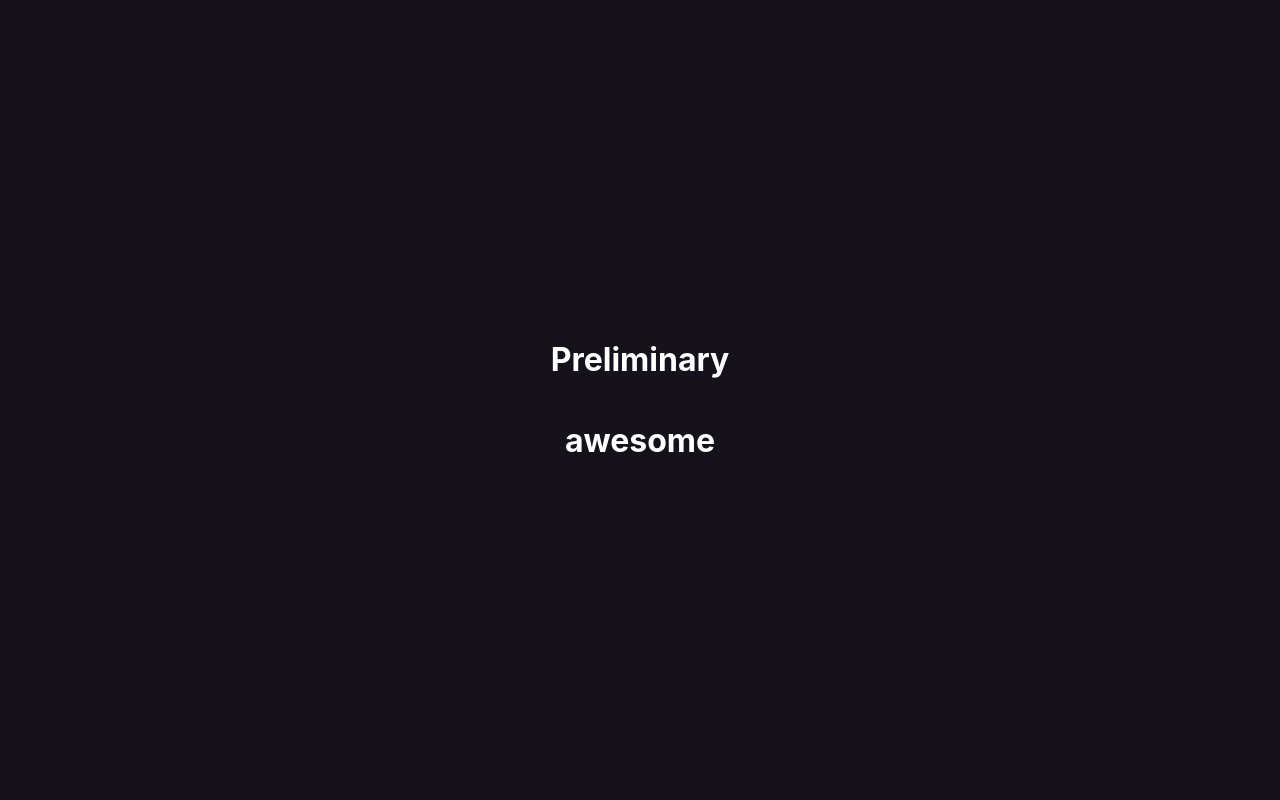
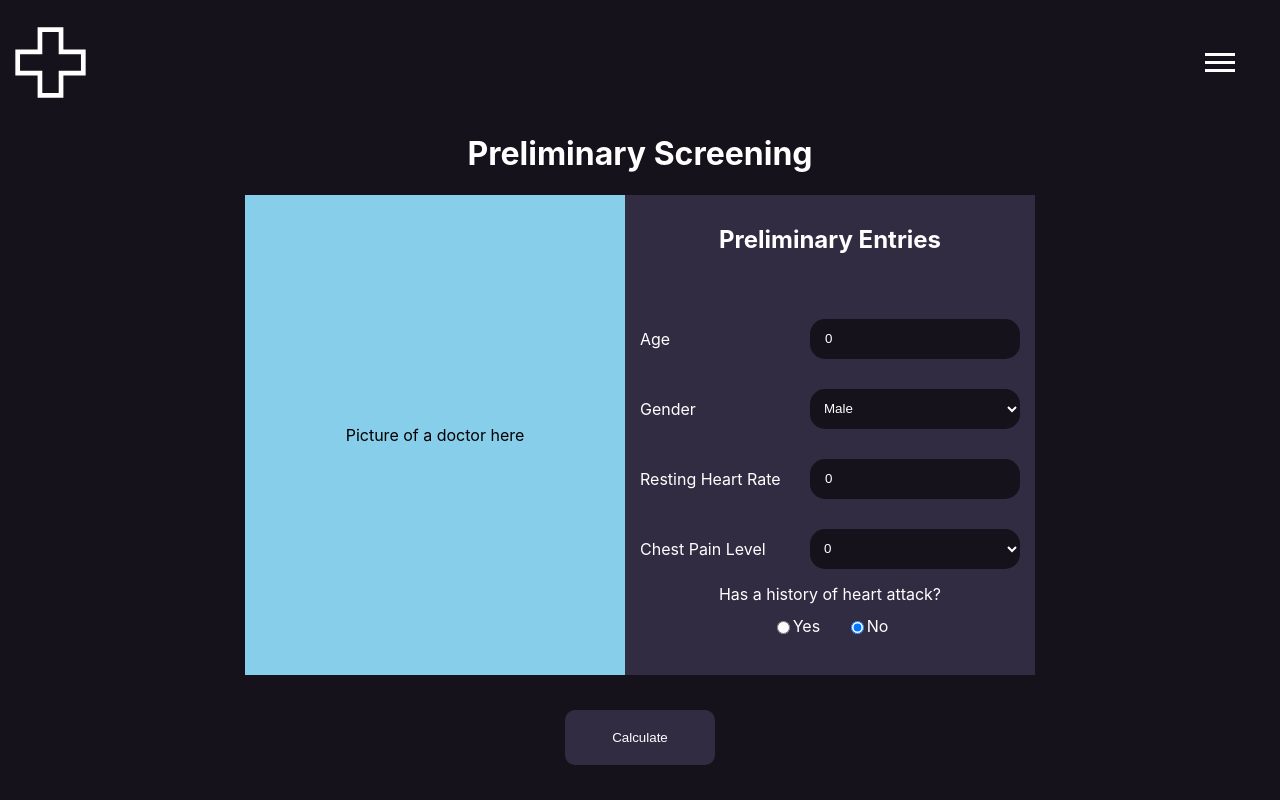
Before and after one commit to jlsude/data-science-II-final-project, a React (Create React App) app: page / in a window 1280 px wide. Built offline with nearby package versions, Linux system fonts and the light colour scheme.

Commit message:
style: add preliminary page

```diff
--- a/src/Pages/1. Preliminary/Preliminary.module.css
+++ b/src/Pages/1. Preliminary/Preliminary.module.css
@@ -3,7 +3,6 @@
     display: flex;
     flex-direction: column;
     align-items: center;
-    justify-content: center;
     background-color: #15121C;
     min-height: 100vh;
 }
@@ -11,3 +10,191 @@
 .headLine {
     color: white;
 }
+
+.header{
+    display: flex;
+    flex-direction: row;
+    align-items: center;
+    justify-content: space-between;
+    min-width: 100%;
+    margin: 1vw 5vw 0vw 5vw;
+
+}
+
+.headerLogo {
+    display: flex;
+    flex-direction: row;
+    align-items: center;
+    justify-content: center;
+    width: 100px;
+    height: 100px;
+}
+
+.harmburgerMenu{
+    width: 30px;
+    height: 30px;
+    margin-right: 50px;
+}
+
+.harmburgerMenuLine {
+    width: 30px;
+    height: 3px;
+    background-color: white;
+    margin: 5px;
+}
+
+.mainCardWindow{
+    display: flex;
+    flex-direction: row;
+    align-items: center;
+    justify-content: center;
+    width: 50vw;
+    margin: 0 auto;
+
+}
+
+.doctorPicturePanel{
+    height: 60vh;
+    flex: 0.9;
+    background-color: #87CEEB;
+    display: flex;
+    align-items: center;
+    justify-content: center;
+    min-width: 380px;
+}
+
+.preliminaryEntriesPanel{
+    height: 60vh;
+    flex: 1;
+    background-color: #322C42;
+    display: flex;
+    flex-direction: column;
+    align-items: center;
+}
+
+.buttonContainer{
+    display: flex;
+    flex-direction: row;
+    align-items: center;
+    justify-content: center;
+    margin: auto;
+}
+
+.button{
+    padding: 20px;
+    margin: 0vw 1vw 0vw 1vw;
+    border-radius: 10px;
+    border: none;
+    background-color: #322C42;
+    color: white;
+    width: 150px;
+}
+
+button:hover {
+    background-color: #3d384d;
+    cursor: pointer;
+}
+
+button:active {
+    background-color: #322C42;
+}
+
+
+
+
+.subheaderContainer{
+    display: flex;
+    flex-direction: row;
+    align-items: center;
+    justify-content: center;
+    margin: 0vw 0vw 0vw 0vw;
+}
+
+.subheader{
+    color: white;
+    width: 100%;
+    margin-block: 30px;
+}
+
+.inputsContainer{
+    display: flex;
+    flex-direction: column;
+    align-items: center;
+    width: 90%;
+    min-height: 70%;
+    padding-top: 20px;
+}
+
+.inputContainer{
+    display: flex;
+    flex-direction: row;
+    align-items: center;
+    justify-content: space-between;
+    margin: 15px;
+    gap: 20px;
+}
+
+.inputLabel{
+    color: white;
+    width: 150px;
+    text-align: start;
+}
+
+.inputData{
+    width: 180px;
+    height: 30px;
+    border-radius: 15px;
+    padding: 5px;
+    padding-inline: 15px;
+    border: none;
+    background-color: #15121C;
+    color: white;
+}
+
+.inputDataDropdown{
+    width: 210px;
+    height: 40px;
+    border-radius: 15px;
+    padding: 10px;
+    border: none;
+    background-color: #15121C;
+    color: white;
+
+}
+
+.historyContainer{
+    display: flex;
+    flex-direction: column;
+    align-items: center;
+    justify-content: center;
+
+    margin-top: auto;
+    margin-bottom: auto;
+}
+
+
+.historyQuestion{
+    color: white;
+    width: 100%;
+}
+
+.radioButtons{
+    display: flex;
+    flex-direction: row;
+    align-items: center;
+    justify-content: center;
+    margin: 1vw;
+}
+
+.radioButtonContainer{
+    display: flex;
+    flex-direction: row;
+    align-items: center;
+    justify-content: center;
+    margin: 0vw 1vw 0vw 1vw;
+    color: white;
+}
+
+.radioButton:hover {
+    cursor: pointer;
+}
--- a/src/Pages/1. Preliminary/preliminary.js
+++ b/src/Pages/1. Preliminary/preliminary.js
@@ -1,13 +1,139 @@
 import styles from './Preliminary.module.css'
+import React from 'react';
+import {useState, useEffect} from 'react';
+import {useHistory} from 'react-router-dom';
+
+
+const Preliminary= () => {
+
+    const [history, setHistory] = useState(0);
+    const [age, setAge] = useState(0);
+    const [gender, setGender] = useState(0);
+    const [trestbps, setTrestbps] = useState(0);
+    const [cp, setCp] = useState(0);
+
+    const [highProbability, setHighProbability] = useState(false);
+
+    const genderSelection = ['Male', 'Female'];
+    const chestPainSelection = [0, 1, 2, 3, 4];
+    const historyRouter = useHistory();
+
+    useEffect(() => {
+        console.log(`age: ${age}`);
+        console.log(`gender: ${gender}`)
+        console.log(`trestbps: ${trestbps}`)
+        console.log(`cp: ${cp}`)
+        console.log(`history: ${history}`)
+    }, [age, gender, trestbps, cp, history])
+
+    const calculate = () => {
+        const preliminaryData = {
+            history: history,
+            age: parseInt(age),
+            gender: gender,
+            trestbps: parseInt(trestbps),
+            cp: parseInt(cp)
+
+        }
+
+        localStorage.setItem('preliminaryData', JSON.stringify(preliminaryData));
+
+    }
 
 
 
-
-const Preliminary= () => {
     return (
         <div className={styles.pageBody}>
-            <h1 className={styles.headLine}>Preliminary</h1>
-            <h1 className={styles.headLine}>awesome</h1>
+            <div className={styles.header}>
+                <div className={styles.headerLogo}>
+                    <svg xmlns="http://www.w3.org/2000/svg" width="75px" height="75px" viewBox="0 0 512 512">
+                        <path fill="var(--ci-primary-color, #FFFFFF)"
+                            d="M344,16H168V168H16V344H168V496H344V344H496V168H344ZM464,200V312H312V464H200V312H48V200H200V48H312V200Z"
+                            //class="ci-primary"
+                            />
+                    </svg>
+                </div>
+                <div className={styles.harmburgerMenu}>
+                    <div className={styles.harmburgerMenuLine} />
+                    <div className={styles.harmburgerMenuLine} />
+                    <div className={styles.harmburgerMenuLine} />
+                </div>
+            </div>
+            <h1 className={styles.headLine}>Preliminary Screening</h1>
+            <div className={styles.mainCardWindow}>
+                <div className={styles.doctorPicturePanel}>
+                    Picture of a doctor here
+                </div>
+                <div className={styles.preliminaryEntriesPanel}>
+                    <div className={styles.subheaderContainer}>
+                        <h2 className={styles.subheader}>Preliminary Entries</h2>
+
+                    </div>
+                    <div className={styles.inputsContainer}>
+                        <div className={styles.inputContainer}>
+                            <label className={styles.inputLabel}>Age</label>
+                            <input className={styles.inputData} value={age} onChange={(e) => setAge(e.target.value)}/>
+                        </div>
+                        <div className={styles.inputContainer}>
+                            <label className={styles.inputLabel}>Gender</label>
+                            <select className={styles.inputDataDropdown}
+                                onChange={(e) => {
+                                    if (e.target.value == "male") {
+                                        setGender(1)
+                                    } else {
+                                        setGender(0)
+                                    }
+                                }}
+                            >
+                                {genderSelection.map((gender, index) => (
+                                    <option key={index} value={gender}>
+                                        {gender}
+                                    </option>
+                                ))}
+                            </select>
+                        </div>
+                        <div className={styles.inputContainer}>
+                            <label className={styles.inputLabel}>Resting Heart Rate</label>
+                            <input className={styles.inputData}  value={trestbps} onChange={(e) => setTrestbps(e.target.value)}/>
+                        </div>
+                        <div className={styles.inputContainer}>
+                            <label className={styles.inputLabel}>Chest Pain Level</label>
+                            <select className={styles.inputDataDropdown}
+                                onChange={(e) => setCp(e.target.value)}
+                            >
+                                {chestPainSelection.map((level, index) => (
+                                    <option key={index} value={level}>
+                                        {level}
+                                    </option>
+                                ))}
+                            </select>
+                        </div>
+                        <div className={styles.historyContainer}>
+                            <label className={styles.historyQuestion}>
+                                Has a history of heart attack?
+                            </label>
+                            <div className={styles.radioButtons}>
+                                <div className={styles.radioButtonContainer}>
+                                    <input type="radio" className={styles.radioButton}
+                                        value={1} checked={history == 1} onChange={(e) => setHistory(1)}/>
+                                    <label className={styles.radioButtonLabel}>Yes</label>
+                                </div>
+
+                                <div className={styles.radioButtonContainer}>
+                                    <input type="radio" className={styles.radioButton}
+                                        value={0} checked={history == 0} onChange={(e) => setHistory(0)}/>
+                                    <label className={styles.radioButtonLabel}>No</label>
+                                </div>
+                            </div>
+                        </div>
+                    </div>
+                </div>
+            </div>
+            <div className={styles.buttonContainer}>
+                <button className={styles.button} onClick={() => calculate()}>
+                    Calculate
+                </button>
+            </div>
 
         </div>
     );
```
